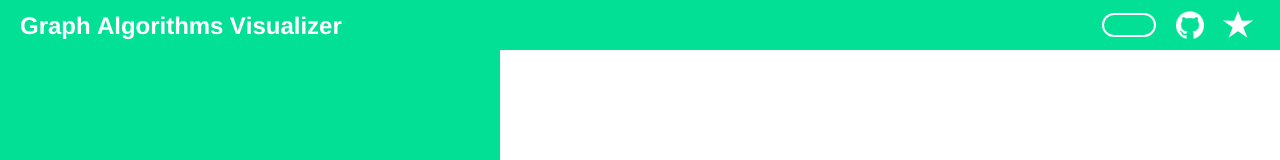
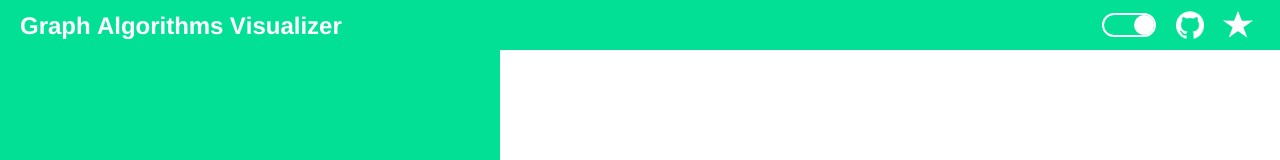
Before and after one commit to jiaqiwang969/GraphGDB, a React (Create React App) app: page / in a window 1280 px wide. Shown: the top 160 px of the page. Built offline with nearby package versions, Linux system fonts and the light colour scheme.

Commit message:
fix: thumb styling

```diff
--- a/src/components/Navbar/Slider/Slider.tsx
+++ b/src/components/Navbar/Slider/Slider.tsx
@@ -1,10 +1,11 @@
 import React, {ReactElement} from 'react';
 import Track from './Track';
+import Thumb from './Thumb';
 
 const Slider: React.FC = (): ReactElement => {
   return (
     <Track>
-      <div></div>
+      <Thumb></Thumb>
     </Track>
   );
 };
--- /dev/null
+++ b/src/components/Navbar/Slider/Thumb.tsx
@@ -0,0 +1,20 @@
+import styled from 'styled-components';
+import {Theme} from '../../../models/Theme';
+
+interface Props {
+  theme: Theme;
+  type?: string;
+}
+
+const Thumb = styled.div<Props>`
+  position: absolute;
+  left: ${(props) => (props.type === 'dark' ? '0' : 'none')};
+  right: ${(props) => (props.type === 'dark' ? 'none' : '0')};
+  height: 20px;
+  width: 20px;
+  border-radius: 20px;
+  background-color: ${(props) => props.theme.navbar.foreground};
+  transition-duration: 0.5s;
+`;
+
+export default Thumb;
--- a/src/components/Navbar/Slider/Track.tsx
+++ b/src/components/Navbar/Slider/Track.tsx
@@ -6,6 +6,7 @@ interface Props {
 }
 
 const Track = styled.div<Props>`
+  position: relative;
   margin: 0 10px;
   border: ${(props) => `2px solid ${props.theme.navbar.foreground}`};
   width: 50px;
```
